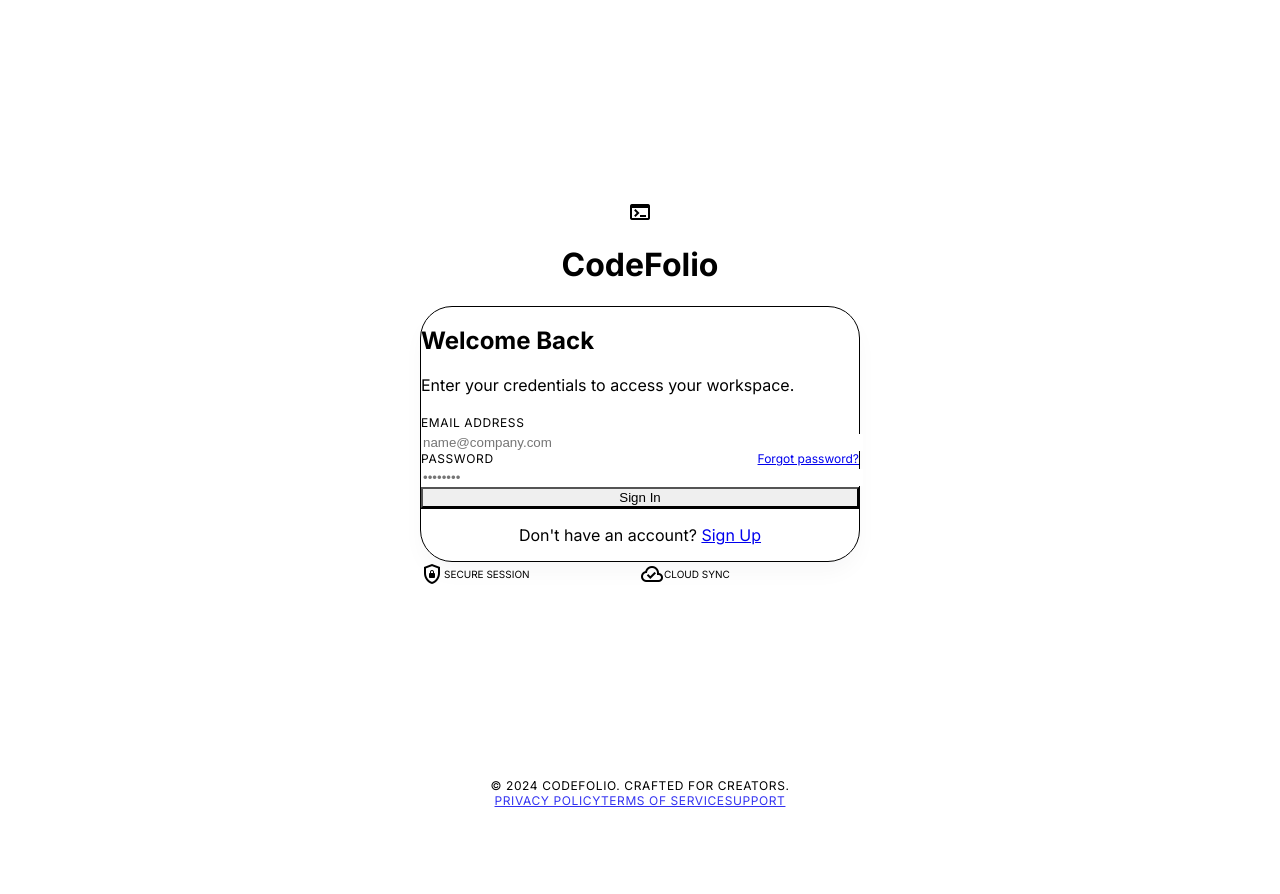
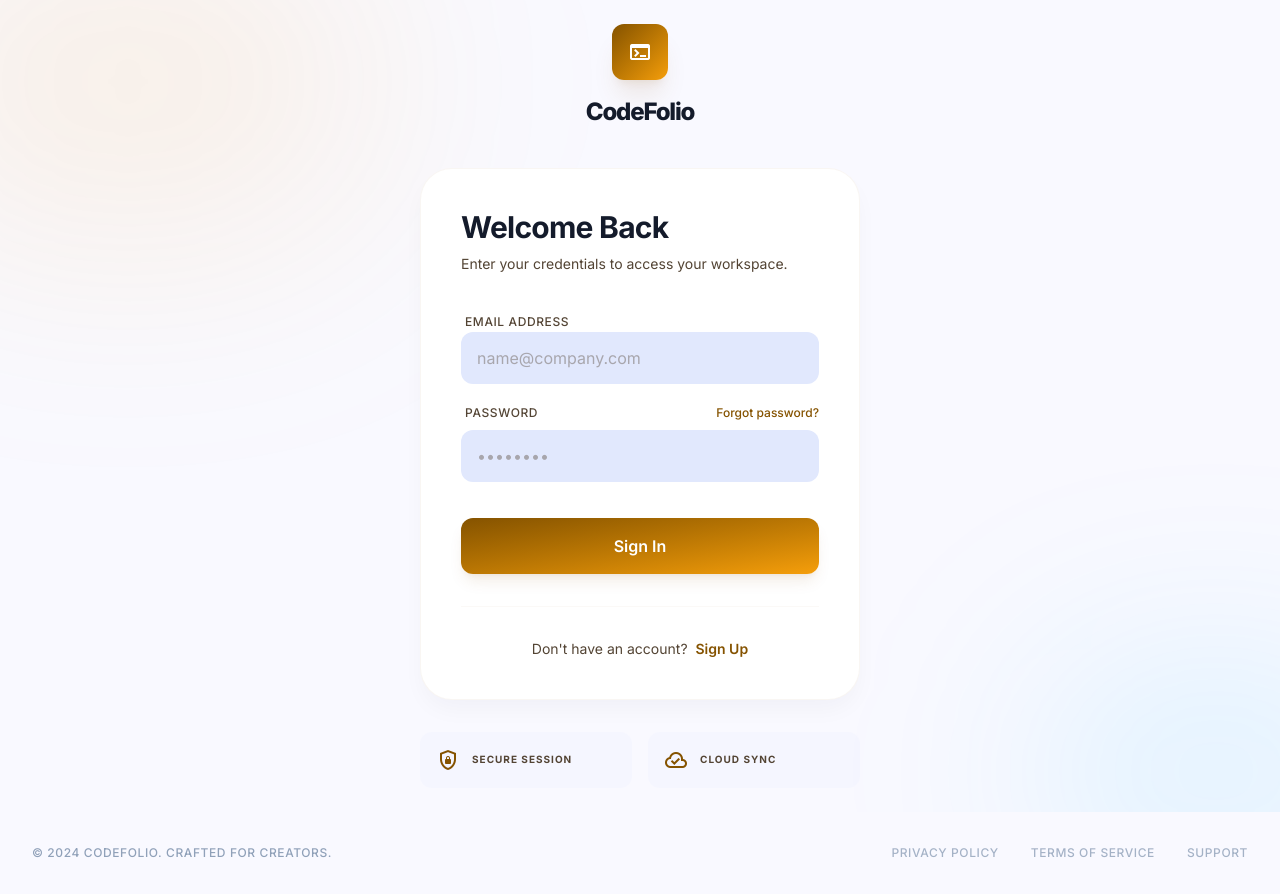
Before and after one commit to KiruOP/codefolio, a React (Vite) app in the folder client/: page /login in a window 1280 px wide. Before the commit the page ends 816 px from the top, so only its background shows below. Built offline with nearby package versions, Linux system fonts and the light colour scheme.

Commit message:
fix: resolve tailwind config path for v4

```diff
--- a/client/src/index.css
+++ b/client/src/index.css
@@ -1,6 +1,5 @@
-@tailwind base;
-@tailwind components;
-@tailwind utilities;
+@import "tailwindcss";
+@config "../tailwind.config.js";
 
 @layer base {
   body {
```
